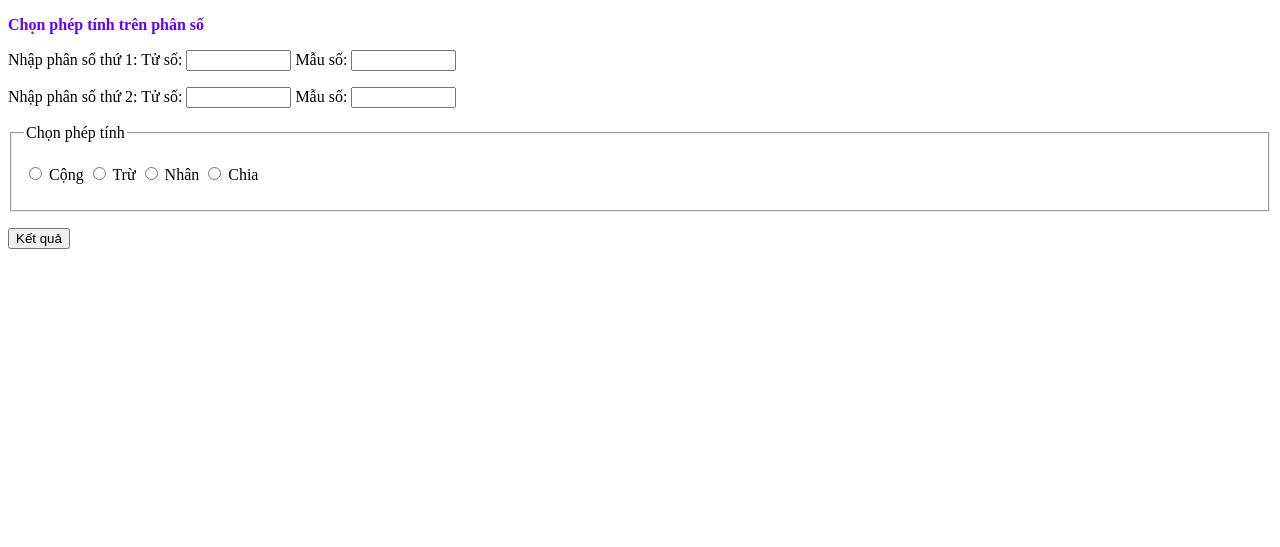
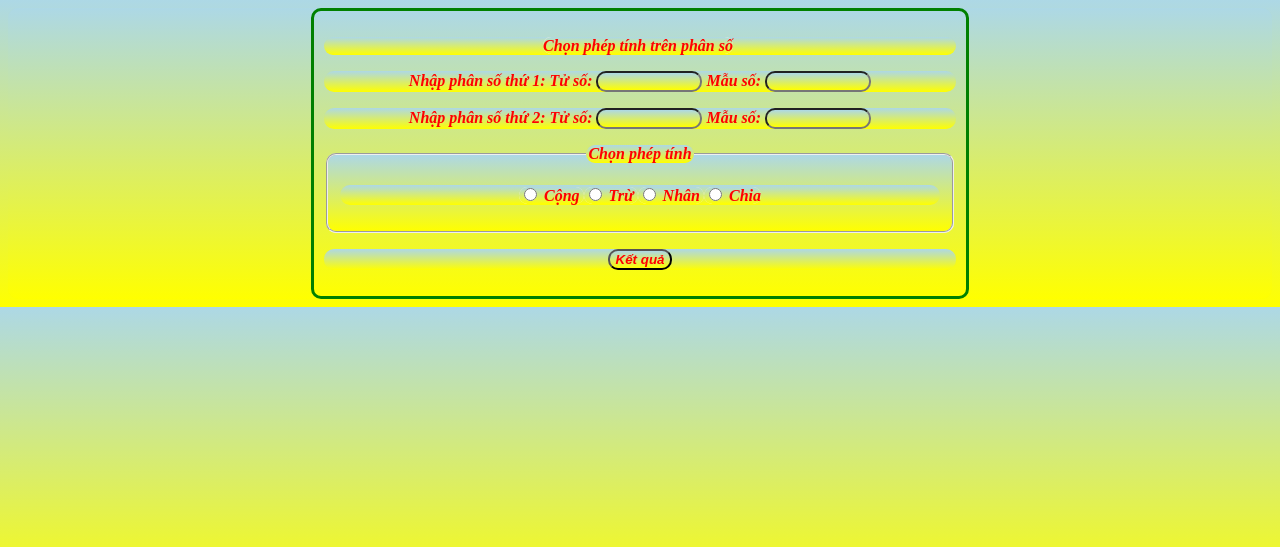
Before and after one commit to lamminhthien-ntu/BaiTapPHP_TrenLop, a PHP site: page /baitap/LAB_5/Bai2_NangCao.php in a window 1280 px wide. Shown: the top 547 px of the page. Run offline with PHP 8.4, Linux system fonts and the light colour scheme.

```diff
--- a/LAB_5/Bai2_NangCao.php
+++ b/LAB_5/Bai2_NangCao.php
@@ -3,6 +3,36 @@
 <head>
     <meta http-equiv="Content-Type" content="text/html; charset=utf-8" />
     <title>Untitled Document</title>
+    <style>
+
+        * {
+            text-align: center;
+            color: red;
+            font-style: italic;
+            font-weight: bolder;
+            color: red;
+            font-weight: bolder;
+            border-radius: 10px;
+            background-color: beige;
+        }
+        disabled {
+            background-color: gainsboro;
+        }
+        form {
+            margin: auto;
+            width: 50%;
+            border: 3px solid green;
+            padding: 10px;
+            background-color: lightblue;
+        }
+        * {
+            border-radius: 10px;
+            background-image: linear-gradient(lightblue, yellow);
+        }
+
+
+
+    </style>
 </head>
 
 <body>
```
Also changed, not shown: LAB_4/Tổng Hợp/bai3_tonghop.php (+46 -4 lines).
